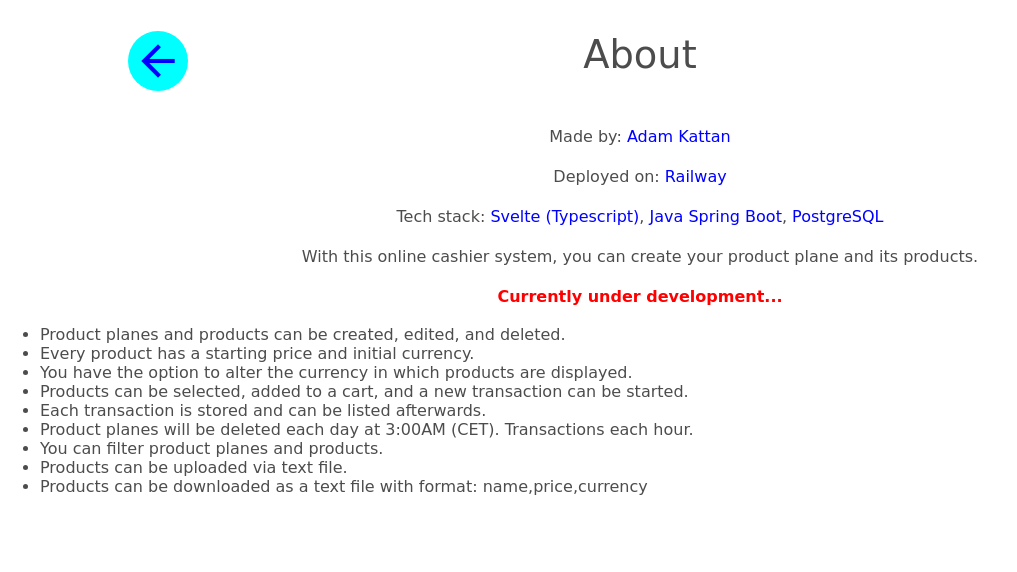
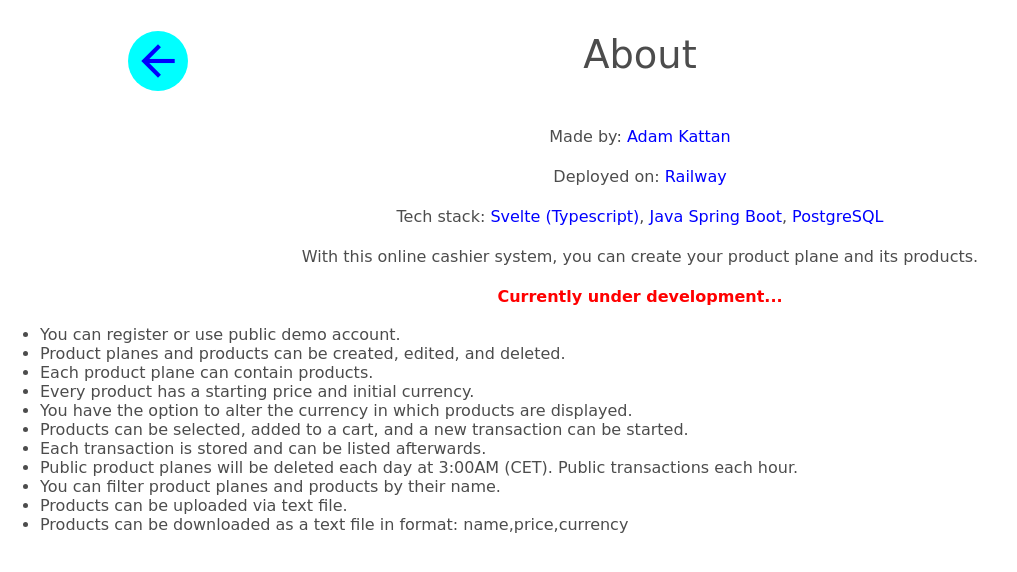
Before and after one commit to katyadam/svelte-online-cashier-system, a SvelteKit app: page /about in a window 1280 px wide. Shown: the top 572 px of the page, without its empty margins (0-1017 px from the left). Built offline with nearby package versions, Linux system fonts and the light colour scheme.

Commit message:
product planes header fix, about page updated

```diff
--- a/src/lib/components/headers/product-planes/ProductPlanesHeader.svelte
+++ b/src/lib/components/headers/product-planes/ProductPlanesHeader.svelte
@@ -22,6 +22,7 @@
             <a class="left-btn material-icons" href="/">arrow_back</a>
             <SearchBar filterData={filterData}/>
         </div>
+        <p class="title">Product planes</p>
         <div class="right-side">
             <span class="title">{user?.givenName} {user?.familyName}</span>
             <button class="btn material-icons" title="Open transactions" on:click={() => {$showTransactions = true;}}>
@@ -52,12 +53,15 @@
         font-size: 20px;
         text-decoration: none;
         margin-right: 10px;
+        margin: 0;
     }
 
     .right-side {
         display: flex;
         align-items: center;
     }
+
+
 
     .btn {
         cursor: pointer;
--- a/src/lib/components/headers/products/ProductsHeader.svelte
+++ b/src/lib/components/headers/products/ProductsHeader.svelte
@@ -93,7 +93,6 @@
     }
 
     .left-side {
-        /* margin-left: 10px; */
         display: flex;
         justify-content: space-between;
         align-items: center;
@@ -108,6 +107,7 @@
         text-decoration: none;
         background: none;
         cursor: text;
+        margin: 0;
     }
 
     .right-side {
--- a/src/lib/components/panels/ProductCreateForm.svelte
+++ b/src/lib/components/panels/ProductCreateForm.svelte
@@ -4,7 +4,7 @@
     import type { ProductDto } from "$lib/interfaces/Product";
     import { getCurrencyList } from "$lib/api";
     import { onMount } from "svelte";
-    import { showProductCreate } from "../../../store";
+    import { showProductCreate, storeSelectedCurrency } from "../../../store";
 
 	let selectedCurrency: string;
 
@@ -25,6 +25,7 @@
     };
 	onMount(async () => {
 		currencyList = await getCurrencyList();
+		selectedCurrency = $storeSelectedCurrency
 	})
 </script>
 
--- a/src/routes/about/+page.svelte
+++ b/src/routes/about/+page.svelte
@@ -16,15 +16,17 @@
 
 
     <ul>
+      <li>You can register or use public demo account.</li>
       <li>Product planes and products can be created, edited, and deleted.</li>
+      <li>Each product plane can contain products.</li>
       <li>Every product has a starting price and initial currency.</li>
       <li>You have the option to alter the currency in which products are displayed.</li>
       <li>Products can be selected, added to a cart, and a new transaction can be started.</li>
       <li>Each transaction is stored and can be listed afterwards.</li>
-      <li>Product planes will be deleted each day at 3:00AM (CET). Transactions each hour.</li>
-      <li>You can filter product planes and products.</li>
+      <li>Public product planes will be deleted each day at 3:00AM (CET). Public transactions each hour.</li>
+      <li>You can filter product planes and products by their name.</li>
       <li>Products can be uploaded via text file.</li>
-      <li>Products can be downloaded as a text file with format: name,price,currency</li>
+      <li>Products can be downloaded as a text file in format: name,price,currency</li>
     </ul>
 
 </section>
```
